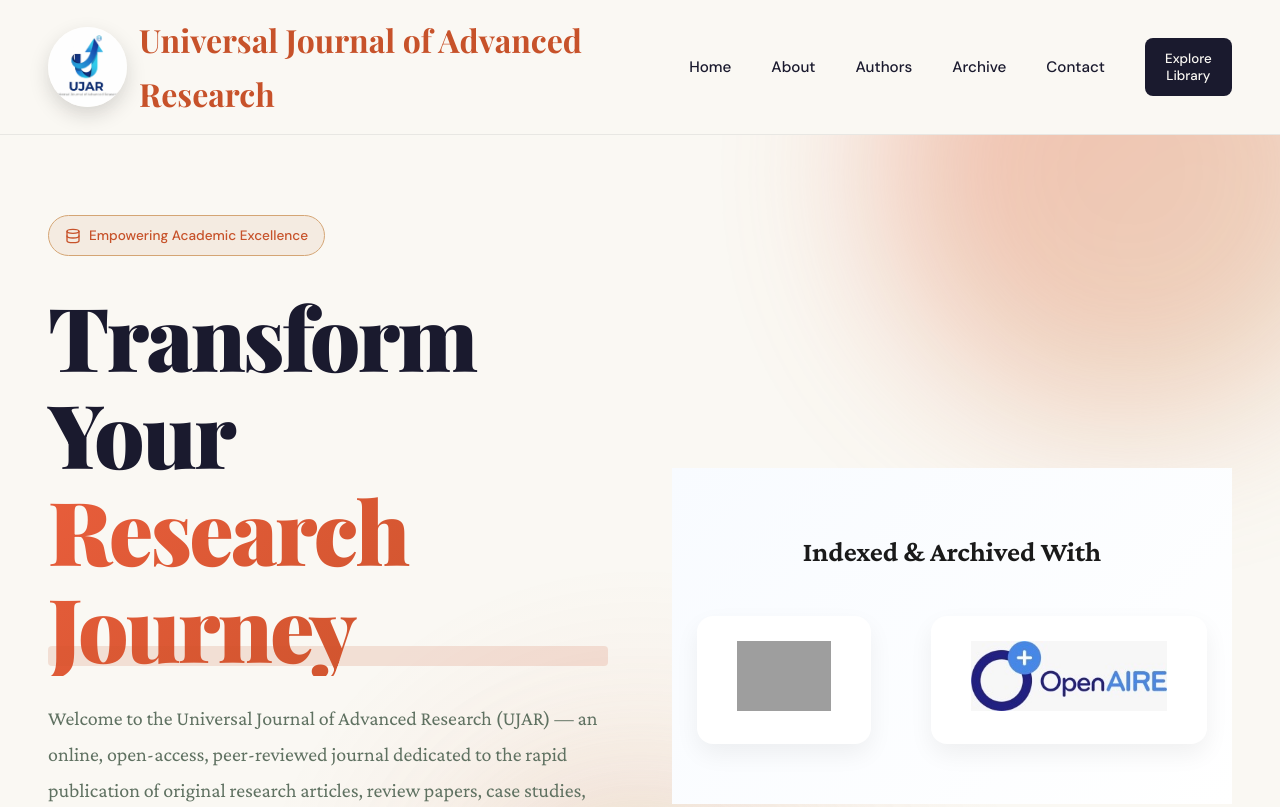
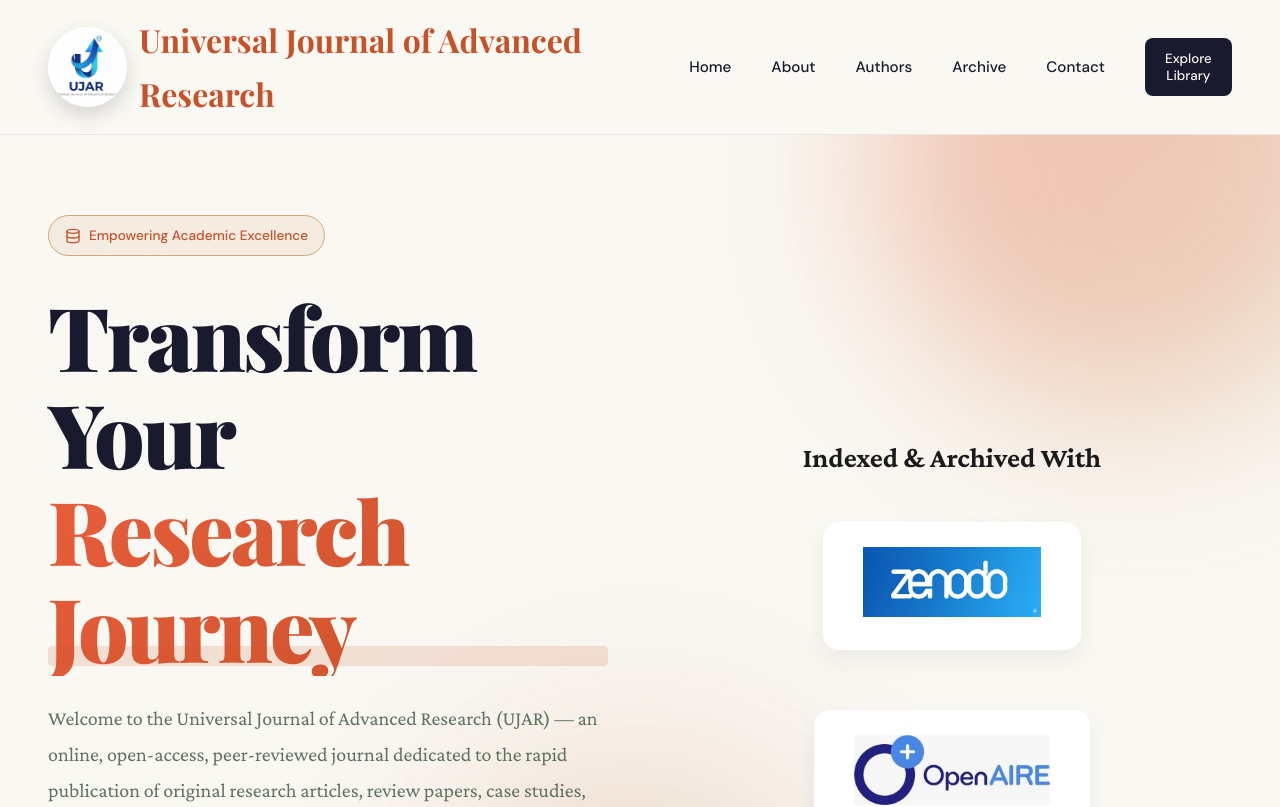
Before and after one commit to shreyanshAmpleServ/ResearchScholarApp, a React (Vite) app: page / in a window 1280 px wide. Shown: the top 807 px of the page. Built offline with nearby package versions, Linux system fonts and the light colour scheme; grey boxes are pictures that could not be loaded.

Commit message:
updated the value

```diff
--- a/src/pages/LandingPage.css
+++ b/src/pages/LandingPage.css
@@ -971,7 +971,7 @@
 
 .indexing-section {
   padding: 60px 20px;
-  background: linear-gradient(135deg, #f8fbff, #ffffff);
+  /* background: linear-gradient(135deg, #f8fbff, #ffffff); */
   text-align: center;
 }
 
--- a/src/pages/LandingPage.jsx
+++ b/src/pages/LandingPage.jsx
@@ -16,7 +16,7 @@ import {
 } from "lucide-react";
 import "./LandingPage.css";
 import img1 from "../Assets/Open.jpg";
-import img2 from "../Assets/zenodo.jpg";
+import img2 from "../Assets/zenedo.jpg";
 
 const LandingPage = () => {
   const navigate = useNavigate();
```
